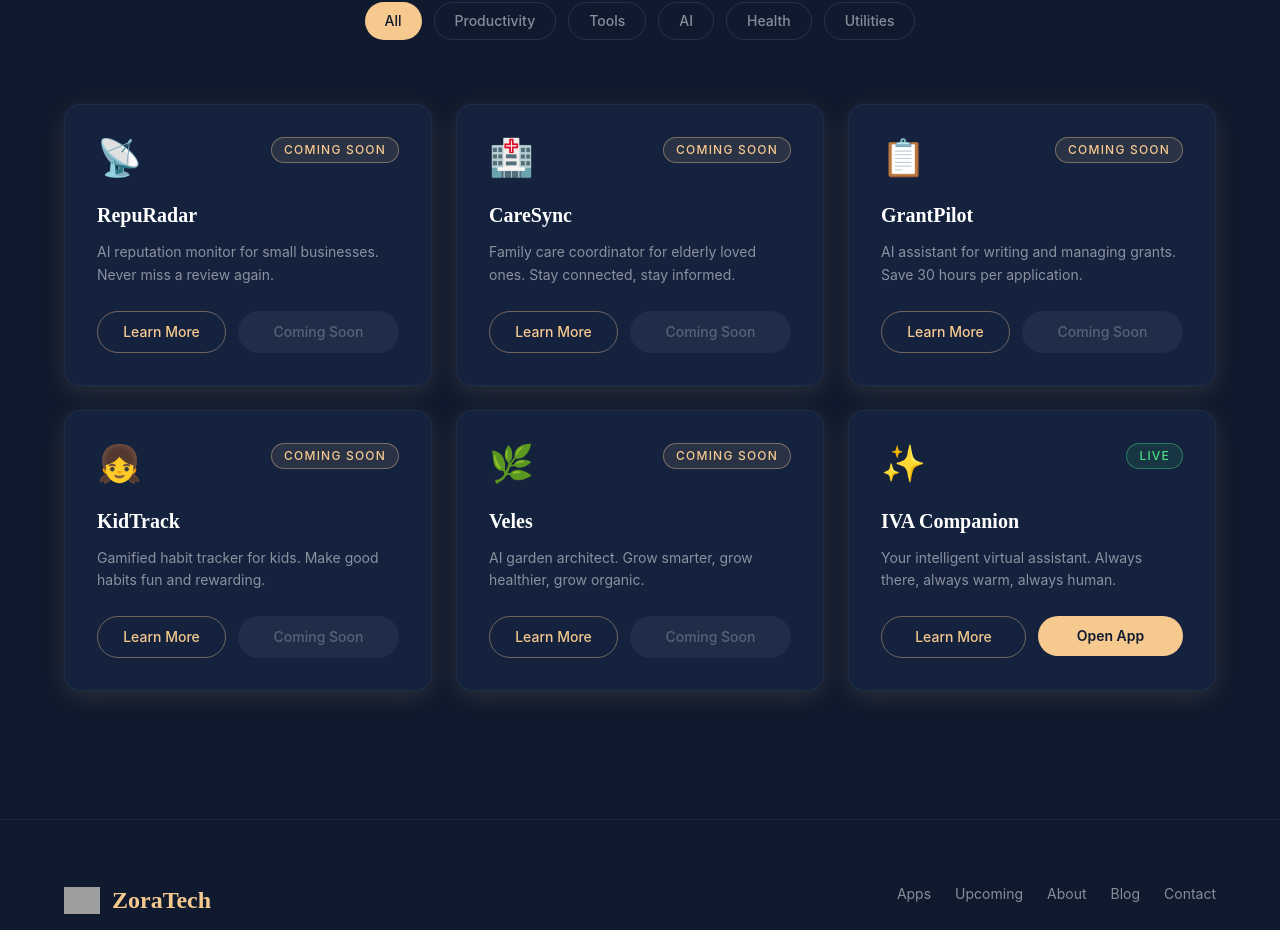
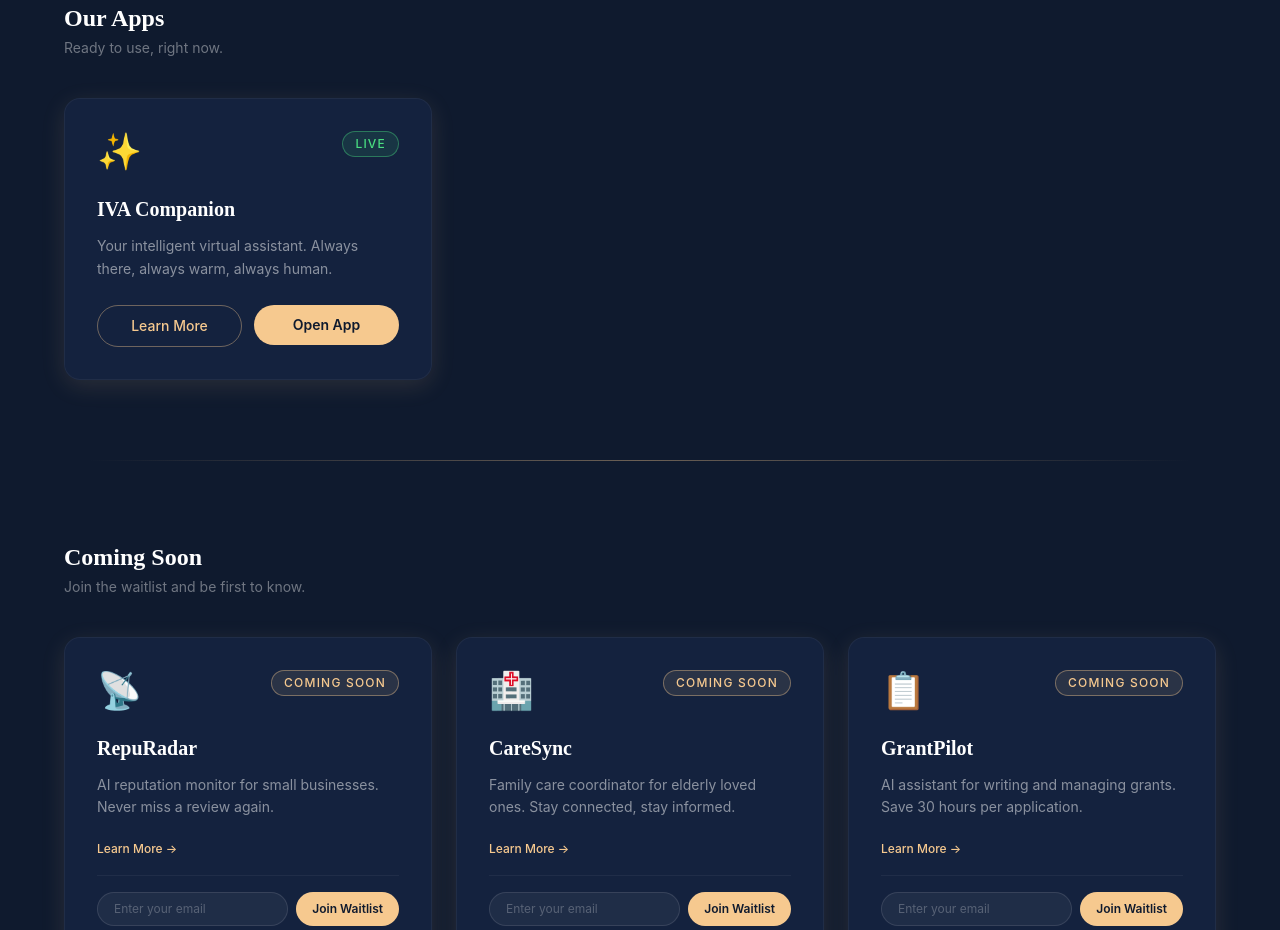
Before and after one commit to dejanlazicns/zoratech-site, a Next.js app: page /apps in a window 1280 px wide. Shown: the part 358-1288 px from the top of the page. Built offline with nearby package versions, Linux system fonts and the light colour scheme; grey boxes are pictures that could not be loaded.

Commit message:
🌅 Add waitlist system with Supabase integration
Inline waitlist form on all upcoming app cards. Two-section layout:
"Our Apps" (live) and "Coming Soon" (upcoming + waitlist). API route
with email validation and duplicate detection. RLS policy active.

```diff
--- /dev/null
+++ b/src/app/api/waitlist/route.ts
@@ -0,0 +1,30 @@
+import { NextRequest, NextResponse } from "next/server";
+import { supabase } from "@/lib/supabase";
+
+export async function POST(req: NextRequest) {
+  const { email, app_id } = await req.json();
+
+  if (!email || !app_id) {
+    return NextResponse.json({ error: "Missing fields" }, { status: 400 });
+  }
+
+  const emailRegex = /^[^\s@]+@[^\s@]+\.[^\s@]+$/;
+  if (!emailRegex.test(email)) {
+    return NextResponse.json({ error: "Invalid email" }, { status: 400 });
+  }
+
+  const { error } = await supabase.from("waitlist").insert({
+    email,
+    app_id,
+    source: "zoratech.tech",
+  });
+
+  if (error) {
+    if (error.code === "23505") {
+      return NextResponse.json({ error: "Already on the list" }, { status: 409 });
+    }
+    return NextResponse.json({ error: "Something went wrong" }, { status: 500 });
+  }
+
+  return NextResponse.json({ success: true }, { status: 200 });
+}
--- a/src/app/apps/page.tsx
+++ b/src/app/apps/page.tsx
@@ -1,12 +1,21 @@
 "use client";
 
 import { useState } from "react";
-import { motion, AnimatePresence } from "framer-motion";
+import { motion } from "framer-motion";
 import Link from "next/link";
 import Navbar from "@/components/Navbar";
 import Footer from "@/components/Footer";
 
 const apps = [
+  {
+    id: "iva-companion",
+    icon: "✨",
+    name: "IVA Companion",
+    description: "Your intelligent virtual assistant. Always there, always warm, always human.",
+    category: "AI",
+    status: "live",
+    downloadUrl: "#",
+  },
   {
     id: "repuradar",
     icon: "📡",
@@ -52,77 +61,151 @@ const apps = [
     status: "upcoming",
     downloadUrl: null,
   },
-  {
-    id: "iva-companion",
-    icon: "✨",
-    name: "IVA Companion",
-    description: "Your intelligent virtual assistant. Always there, always warm, always human.",
-    category: "AI",
-    status: "live",
-    downloadUrl: "#",
-  },
 ];
 
-const filters = ["All", "Productivity", "Tools", "AI", "Health", "Utilities"];
+const liveApps = apps.filter((a) => a.status === "live");
+const upcomingApps = apps.filter((a) => a.status === "upcoming");
 
-function AppCard({ app, index }: { app: typeof apps[0]; index: number }) {
+// ── Waitlist Form ─────────────────────────────────────────────────────────────
+
+function WaitlistForm({ appId }: { appId: string }) {
+  const [email, setEmail] = useState("");
+  const [status, setStatus] = useState<"idle" | "loading" | "success" | "duplicate" | "error">("idle");
+
+  const handleSubmit = async (e: React.FormEvent) => {
+    e.preventDefault();
+    if (!email) return;
+    setStatus("loading");
+
+    const res = await fetch("/api/waitlist", {
+      method: "POST",
+      headers: { "Content-Type": "application/json" },
+      body: JSON.stringify({ email, app_id: appId }),
+    });
+
+    if (res.ok) {
+      setStatus("success");
+    } else if (res.status === 409) {
+      setStatus("duplicate");
+    } else {
+      setStatus("error");
+    }
+  };
+
+  if (status === "success") {
+    return (
+      <motion.p
+        initial={{ opacity: 0, y: 6 }}
+        animate={{ opacity: 1, y: 0 }}
+        className="text-sm text-[#F6C98F] text-center py-2"
+      >
+        You&apos;re on the list! 🌅
+      </motion.p>
+    );
+  }
+
+  if (status === "duplicate") {
+    return (
+      <motion.p
+        initial={{ opacity: 0, y: 6 }}
+        animate={{ opacity: 1, y: 0 }}
+        className="text-sm text-white/40 text-center py-2"
+      >
+        You&apos;re already on the list!
+      </motion.p>
+    );
+  }
+
+  return (
+    <form onSubmit={handleSubmit} className="flex gap-2">
+      <input
+        type="email"
+        value={email}
+        onChange={(e) => setEmail(e.target.value)}
+        placeholder="Enter your email"
+        required
+        className="flex-1 min-w-0 px-4 py-2 rounded-full bg-white/5 border border-white/10 text-white placeholder-white/25 text-xs focus:outline-none focus:border-[#F6C98F]/40 transition-colors duration-300"
+      />
+      <button
+        type="submit"
+        disabled={status === "loading"}
+        className="px-4 py-2 bg-[#F6C98F] text-[#0F1A2E] text-xs font-semibold rounded-full hover:bg-[#FAD7C4] transition-colors duration-300 whitespace-nowrap disabled:opacity-60"
+      >
+        {status === "loading" ? "..." : "Join Waitlist"}
+      </button>
+    </form>
+  );
+}
+
+// ── Live App Card ─────────────────────────────────────────────────────────────
+
+function LiveAppCard({ app, index }: { app: typeof apps[0]; index: number }) {
   return (
     <motion.div
-      layout
       initial={{ opacity: 0, y: 24 }}
       animate={{ opacity: 1, y: 0 }}
-      exit={{ opacity: 0, y: 16 }}
-      transition={{ duration: 0.4, ease: "easeOut", delay: index * 0.08 }}
+      transition={{ duration: 0.5, ease: "easeOut", delay: index * 0.1 }}
       whileHover={{ y: -6 }}
       className="zora-card flex flex-col p-8 rounded-2xl bg-[#1A2A4F]/50 border border-white/5 hover:border-[#F6C98F]/20 group"
     >
-      {/* Badge */}
       <div className="flex items-start justify-between mb-6">
         <span className="text-4xl">{app.icon}</span>
-        {app.status === "live" ? (
         <span className="text-xs font-medium tracking-widest uppercase px-3 py-1 rounded-full border border-green-400/40 text-green-400 bg-green-400/10">
           Live
         </span>
-        ) : (
-          <span className="text-xs font-medium tracking-widest uppercase px-3 py-1 rounded-full border border-[#F6C98F]/40 text-[#F6C98F] bg-[#F6C98F]/10">
-            Coming Soon
-          </span>
-        )}
       </div>
-
       <h3 className="font-playfair text-white font-semibold text-xl mb-3">{app.name}</h3>
       <p className="text-white/50 text-sm leading-relaxed flex-1 mb-6">{app.description}</p>
-
-      <div className="flex flex-col sm:flex-row gap-3">
+      <div className="flex gap-3">
         <Link href={`/apps/${app.id}`} className="flex-1">
           <button type="button" className="w-full px-4 py-2.5 border border-[#F6C98F]/40 text-[#F6C98F] text-sm font-medium rounded-full hover:border-[#F6C98F] hover:bg-[#F6C98F]/10 transition-all duration-300">
             Learn More
           </button>
         </Link>
-
-        {app.status === "live" ? (
         <a href={app.downloadUrl ?? "#"} target="_blank" rel="noopener noreferrer" className="flex-1">
           <button type="button" className="w-full px-4 py-2.5 bg-[#F6C98F] text-[#0F1A2E] text-sm font-semibold rounded-full hover:bg-[#FAD7C4] transition-all duration-300">
             Open App
           </button>
         </a>
-        ) : (
-          <button type="button" disabled className="flex-1 px-4 py-2.5 bg-white/5 text-white/25 text-sm font-medium rounded-full cursor-not-allowed">
-            Coming Soon
-          </button>
-        )}
       </div>
     </motion.div>
   );
 }
 
+// ── Upcoming App Card ─────────────────────────────────────────────────────────
+
+function UpcomingAppCard({ app, index }: { app: typeof apps[0]; index: number }) {
+  return (
+    <motion.div
+      initial={{ opacity: 0, y: 24 }}
+      animate={{ opacity: 1, y: 0 }}
+      transition={{ duration: 0.5, ease: "easeOut", delay: index * 0.08 }}
+      whileHover={{ y: -6 }}
+      className="zora-card flex flex-col p-8 rounded-2xl bg-[#1A2A4F]/50 border border-white/5 hover:border-[#F6C98F]/20 group"
+    >
+      <div className="flex items-start justify-between mb-6">
+        <span className="text-4xl">{app.icon}</span>
+        <span className="text-xs font-medium tracking-widest uppercase px-3 py-1 rounded-full border border-[#F6C98F]/40 text-[#F6C98F] bg-[#F6C98F]/10">
+          Coming Soon
+        </span>
+      </div>
+      <h3 className="font-playfair text-white font-semibold text-xl mb-3">{app.name}</h3>
+      <p className="text-white/50 text-sm leading-relaxed flex-1 mb-4">{app.description}</p>
+      <Link href={`/apps/${app.id}`} className="mb-4">
+        <span className="text-[#F6C98F] text-xs font-medium hover:underline underline-offset-4 transition-all duration-200">
+          Learn More →
+        </span>
+      </Link>
+      <div className="pt-4 border-t border-white/5">
+        <WaitlistForm appId={app.id} />
+      </div>
+    </motion.div>
+  );
+}
+
+// ── Page ──────────────────────────────────────────────────────────────────────
+
 export default function AppsPage() {
-  const [activeFilter, setActiveFilter] = useState("All");
-
-  const filtered = activeFilter === "All"
-    ? apps
-    : apps.filter((a) => a.category === activeFilter);
-
   return (
     <main className="min-h-screen bg-[#0F1A2E]">
       <Navbar />
@@ -142,51 +225,50 @@ export default function AppsPage() {
         </motion.div>
       </section>
 
-      {/* Filter bar */}
-      <section className="px-6 mb-16">
+      {/* Section 1 — Our Apps (Live) */}
+      <section className="px-6 pb-20">
+        <div className="max-w-6xl mx-auto">
           <motion.div
             initial={{ opacity: 0, y: 16 }}
             animate={{ opacity: 1, y: 0 }}
             transition={{ duration: 0.5, delay: 0.2 }}
-          className="flex flex-wrap justify-center gap-3"
+            className="mb-10"
           >
-          {filters.map((filter) => (
-            <button
-              key={filter}
-              type="button"
-              onClick={() => setActiveFilter(filter)}
-              className={`px-5 py-2 rounded-full text-sm font-medium transition-all duration-300 ${
-                activeFilter === filter
-                  ? "bg-[#F6C98F] text-[#0F1A2E]"
-                  : "border border-white/10 text-white/50 hover:border-[#F6C98F]/40 hover:text-[#F6C98F]"
-              }`}
-            >
-              {filter}
-            </button>
+            <h2 className="font-playfair text-2xl font-semibold text-white">Our Apps</h2>
+            <p className="text-white/40 text-sm mt-1">Ready to use, right now.</p>
+          </motion.div>
+
+          <div className="grid grid-cols-1 sm:grid-cols-2 lg:grid-cols-3 gap-6">
+            {liveApps.map((app, i) => (
+              <LiveAppCard key={app.id} app={app} index={i} />
             ))}
-        </motion.div>
+          </div>
+        </div>
       </section>
 
-      {/* Apps Grid */}
+      {/* Gold separator */}
+      <div className="max-w-6xl mx-auto px-6 mb-20">
+        <div className="h-px bg-gradient-to-r from-transparent via-[#F6C98F]/40 to-transparent" />
+      </div>
+
+      {/* Section 2 — Coming Soon (Upcoming + Waitlist) */}
       <section className="px-6 pb-32">
         <div className="max-w-6xl mx-auto">
-          <motion.div layout className="grid grid-cols-1 sm:grid-cols-2 lg:grid-cols-3 gap-6">
-            <AnimatePresence mode="popLayout">
-              {filtered.map((app, i) => (
-                <AppCard key={app.id} app={app} index={i} />
-              ))}
-            </AnimatePresence>
+          <motion.div
+            initial={{ opacity: 0, y: 16 }}
+            animate={{ opacity: 1, y: 0 }}
+            transition={{ duration: 0.5, delay: 0.3 }}
+            className="mb-10"
+          >
+            <h2 className="font-playfair text-2xl font-semibold text-white">Coming Soon</h2>
+            <p className="text-white/40 text-sm mt-1">Join the waitlist and be first to know.</p>
           </motion.div>
 
-          {filtered.length === 0 && (
-            <motion.p
-              initial={{ opacity: 0 }}
-              animate={{ opacity: 1 }}
-              className="text-center text-white/30 text-sm mt-16"
-            >
-              No apps in this category yet.
-            </motion.p>
-          )}
+          <div className="grid grid-cols-1 sm:grid-cols-2 lg:grid-cols-3 gap-6">
+            {upcomingApps.map((app, i) => (
+              <UpcomingAppCard key={app.id} app={app} index={i} />
+            ))}
+          </div>
         </div>
       </section>
 
--- /dev/null
+++ b/src/lib/supabase.ts
@@ -0,0 +1,6 @@
+import { createClient } from "@supabase/supabase-js";
+
+const supabaseUrl = process.env.NEXT_PUBLIC_SUPABASE_URL!;
+const supabaseAnonKey = process.env.NEXT_PUBLIC_SUPABASE_ANON_KEY!;
+
+export const supabase = createClient(supabaseUrl, supabaseAnonKey);
```
Lines whose indentation alone changed are shown as unchanged.
